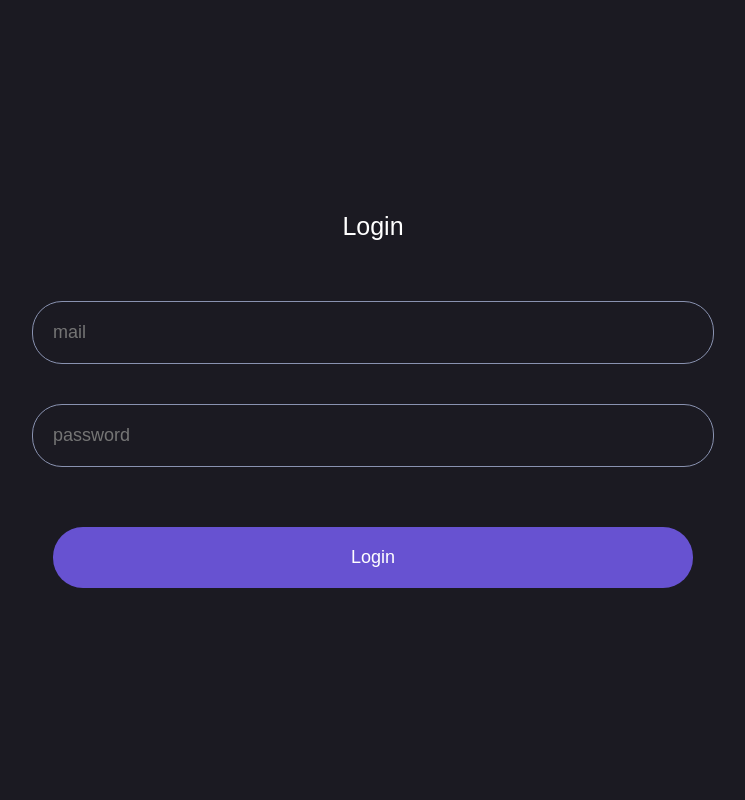
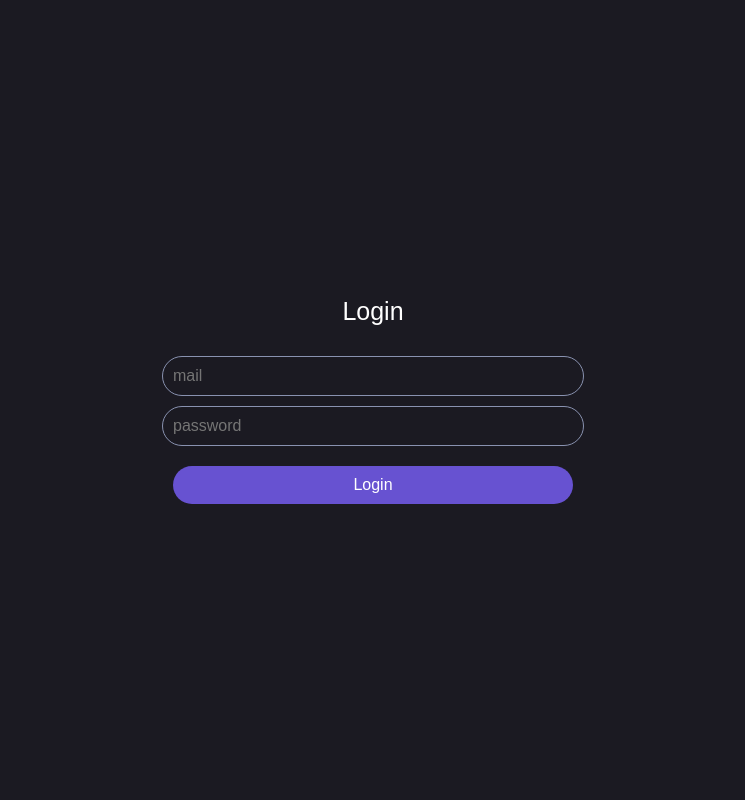
Before and after one commit to jonasbraus/SechatDrive, a Flask app: page /login in a window 1280 px wide. Shown: the whole page, without its empty margins (267-1012 px from the left). Run offline with Flask 3, Linux system fonts and the light colour scheme.

Commit message:
Update login.css

```diff
--- a/static/styles/login.css
+++ b/static/styles/login.css
@@ -50,16 +50,20 @@ button {
         margin-bottom: 20px;
     }
 
+    body {
+        gap: 10px;
+    }
+
     input {
-        font-size: 18px;
-        width: 50%;
-        padding: 20px;
+        font-size: 16px;
+        width: 400px;
+        padding: 10px;
     }
 
     button {
-        font-size: 18px;
-        width: 50%;
-        padding: 20px;
-        margin-top: 20px;
+        font-size: 16px;
+        width: 400px;
+        padding: 10px;
+        margin-top: 10px;
     }
 }
```
